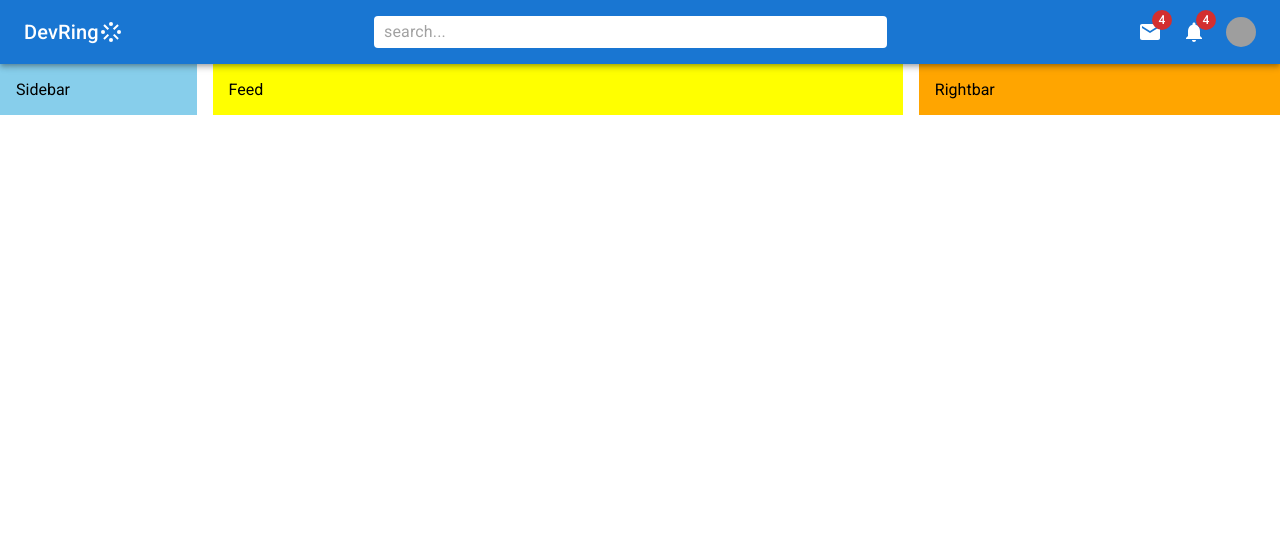
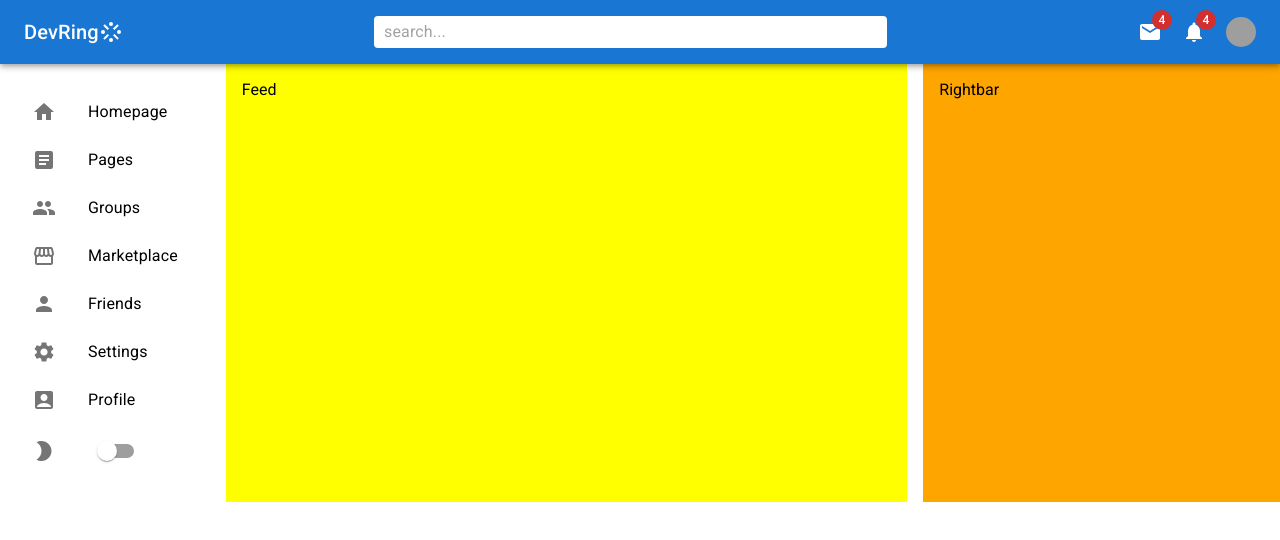
Before and after one commit to KabirAbdulkareem/mui_social_dashboard, a React (Create React App) app: page / in a window 1280 px wide. Shown: the top 540 px of the page. Built offline with nearby package versions, Linux system fonts and the light colour scheme; grey boxes are pictures that could not be loaded.

Commit message:
Site created
The side bar menue was created and icons were also added to the side bar menue

```diff
--- a/src/components/Sidebar.jsx
+++ b/src/components/Sidebar.jsx
@@ -1,10 +1,96 @@
-import { Box } from '@mui/material'
-import React from 'react'
+import { Box, List, ListItem, ListItemButton, ListItemIcon, ListItemText, Switch } from "@mui/material";
+import HomeIcon from '@mui/icons-material/Home';
+import ArticleIcon from '@mui/icons-material/Article';
+import GroupIcon from '@mui/icons-material/Group';
+import StorefrontIcon from '@mui/icons-material/Storefront';
+import PersonIcon from '@mui/icons-material/Person';
+import SettingsIcon from '@mui/icons-material/Settings';
+import AccountBoxIcon from '@mui/icons-material/AccountBox';
+import ModeNightIcon from '@mui/icons-material/ModeNight';
+import React from "react";
 
 function Sidebar() {
   return (
-    <Box bgcolor="skyblue" flex={1} p={2} sx={{display:{xs:"none ", sm: "block"}}}>Sidebar</Box>
-  )
+    <Box
+      flex={1}
+      p={2}
+      sx={{ display: { xs: "none ", sm: "block" } }}
+    >
+      <List>
+        <ListItem disablePadding>
+          <ListItemButton component="a" href="#home">
+            <ListItemIcon>
+              <HomeIcon />
+            </ListItemIcon>
+            <ListItemText primary="Homepage" />
+          </ListItemButton>
+        </ListItem>
+
+        <ListItem disablePadding>
+          <ListItemButton component="a" href="#groups">
+            <ListItemIcon>
+              <ArticleIcon />
+            </ListItemIcon>
+            <ListItemText primary="Pages" />
+          </ListItemButton>
+        </ListItem>
+
+        <ListItem disablePadding>
+          <ListItemButton component="a" href="#groups">
+            <ListItemIcon>
+              <GroupIcon />
+            </ListItemIcon>
+            <ListItemText primary="Groups" />
+          </ListItemButton>
+        </ListItem>
+
+        <ListItem disablePadding>
+          <ListItemButton component="a" href="#marketplace">
+            <ListItemIcon>
+              <StorefrontIcon />
+            </ListItemIcon>
+            <ListItemText primary="Marketplace" />
+          </ListItemButton>
+        </ListItem>
+
+        <ListItem disablePadding>
+          <ListItemButton component="a" href="#friends">
+            <ListItemIcon>
+              <PersonIcon />
+            </ListItemIcon>
+            <ListItemText primary="Friends" />
+          </ListItemButton>
+        </ListItem>
+
+        <ListItem disablePadding>
+          <ListItemButton component="a" href="#settings">
+            <ListItemIcon>
+              <SettingsIcon />
+            </ListItemIcon>
+            <ListItemText primary="Settings" />
+          </ListItemButton>
+        </ListItem>
+
+        <ListItem disablePadding>
+          <ListItemButton component="a" href="#profile">
+            <ListItemIcon>
+              <AccountBoxIcon />
+            </ListItemIcon>
+            <ListItemText primary="Profile" />
+          </ListItemButton>
+        </ListItem>
+
+        <ListItem disablePadding>
+          <ListItemButton component="a" href="#profile">
+            <ListItemIcon>
+              <ModeNightIcon />
+            </ListItemIcon>
+            <Switch />
+          </ListItemButton>
+        </ListItem>
+      </List>
+    </Box>
+  );
 }
 
-export default Sidebar
+export default Sidebar;
```
